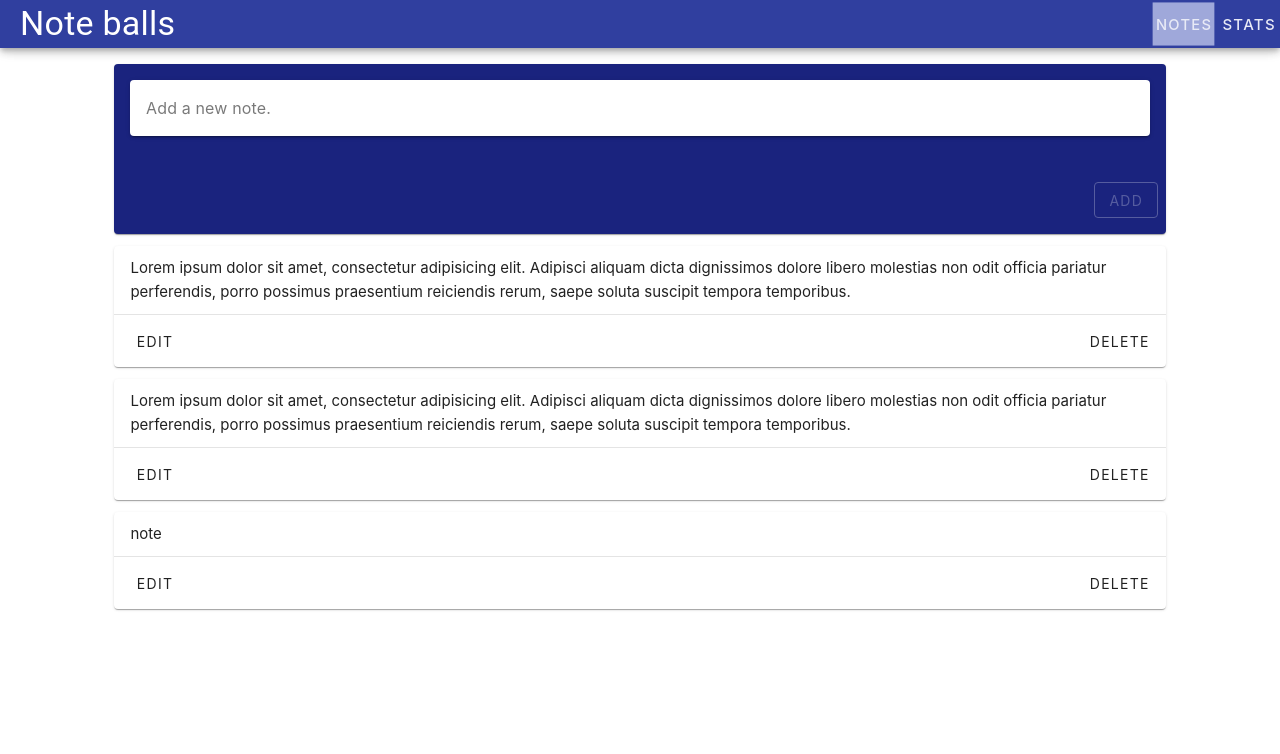
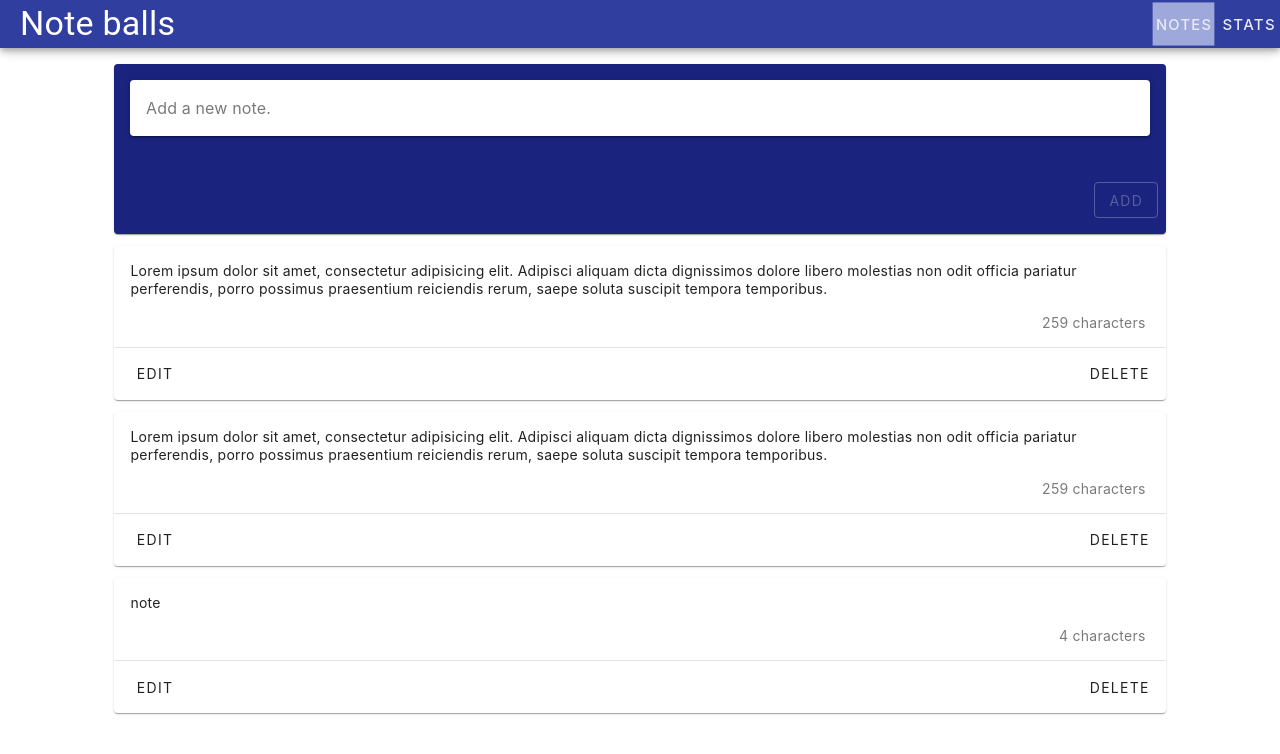
Before and after one commit to SiddMarathe/vue-composition-api-noteballs, a Vue app: page / in a window 1280 px wide. Shown: the top 754 px of the page. Built offline with nearby package versions, Linux system fonts and the light colour scheme.

Commit message:
Note card and delete, note: array does not work with reactive()

```diff
--- /dev/null
+++ b/src/components/notes/NoteCard.vue
@@ -0,0 +1,49 @@
+<template>
+  <v-card
+    class="mx-auto ma-3 d-flex flex-column"
+    density="compact"
+    max-width="90%"
+    variant="elevated"
+  >
+    <v-card-text>
+      {{ note.content }}
+    </v-card-text>
+    <v-spacer></v-spacer>
+    <div class="align-self-end justify-end mr-1 v-card-subtitle mb-4">{{ charLength }}</div>
+
+    <v-divider></v-divider>
+    <v-card-actions style="display: flex; justify-content: space-between">
+      <v-btn> Edit</v-btn>
+      <v-btn @click="handleDelete"> Delete</v-btn>
+    </v-card-actions>
+  </v-card>
+</template>
+
+<script setup>
+import { computed } from 'vue'
+/*
+props
+ */
+
+const props = defineProps({
+  note: {
+    type: Object,
+    required: true
+  }
+})
+
+/*
+emits
+ */
+const emit = defineEmits(['deleteClicked'])
+
+const handleDelete = () => {
+  emit('deleteClicked', props.note.id)
+}
+
+const charLength = computed(() => {
+  let length = props.note.content.length
+  let des = length > 1 ? 'characters' : 'character'
+  return `${length} ${des}`
+})
+</script>
--- a/src/views/ViewNotes.vue
+++ b/src/views/ViewNotes.vue
@@ -23,31 +23,22 @@
         </v-btn>
       </v-card-actions>
     </v-card>
-    <v-card
+    <NoteCard
       v-for="note in notes"
       :key="note.id"
-      class="mx-auto ma-3"
-      max-width="90%"
-      variant="elevated"
-    >
-      <v-card-item>
-        {{ note.content }}
-      </v-card-item>
-      <v-divider></v-divider>
-      <v-card-actions style="display: flex; justify-content: space-between">
-        <v-btn> Edit</v-btn>
-        <v-btn> Delete</v-btn>
-      </v-card-actions>
-    </v-card>
+      :note="note"
+      @delete-clicked="deleteNote"
+    ></NoteCard>
   </div>
 </template>
 
 <script lang="js" setup>
-import { reactive, ref } from 'vue'
+import { ref } from 'vue'
+import NoteCard from '@/components/notes/NoteCard.vue'
 
 const newNote = ref('')
 const newNoteRef = ref(null)
-const notes = reactive([
+const notes = ref([
   {
     id: 'id1',
     content:
@@ -74,10 +65,15 @@ const addNote = () => {
     id: time.toString(),
     content: newNote.value
   }
-  notes.unshift(note)
+  notes.value.unshift(note)
   newNote.value = ''
   newNoteRef.value.focus()
-  console.log('notes', notes)
+}
+
+const deleteNote = (id) => {
+  notes.value = notes.value.filter((note) => {
+    return note.id !== id
+  })
 }
 </script>
 
```
